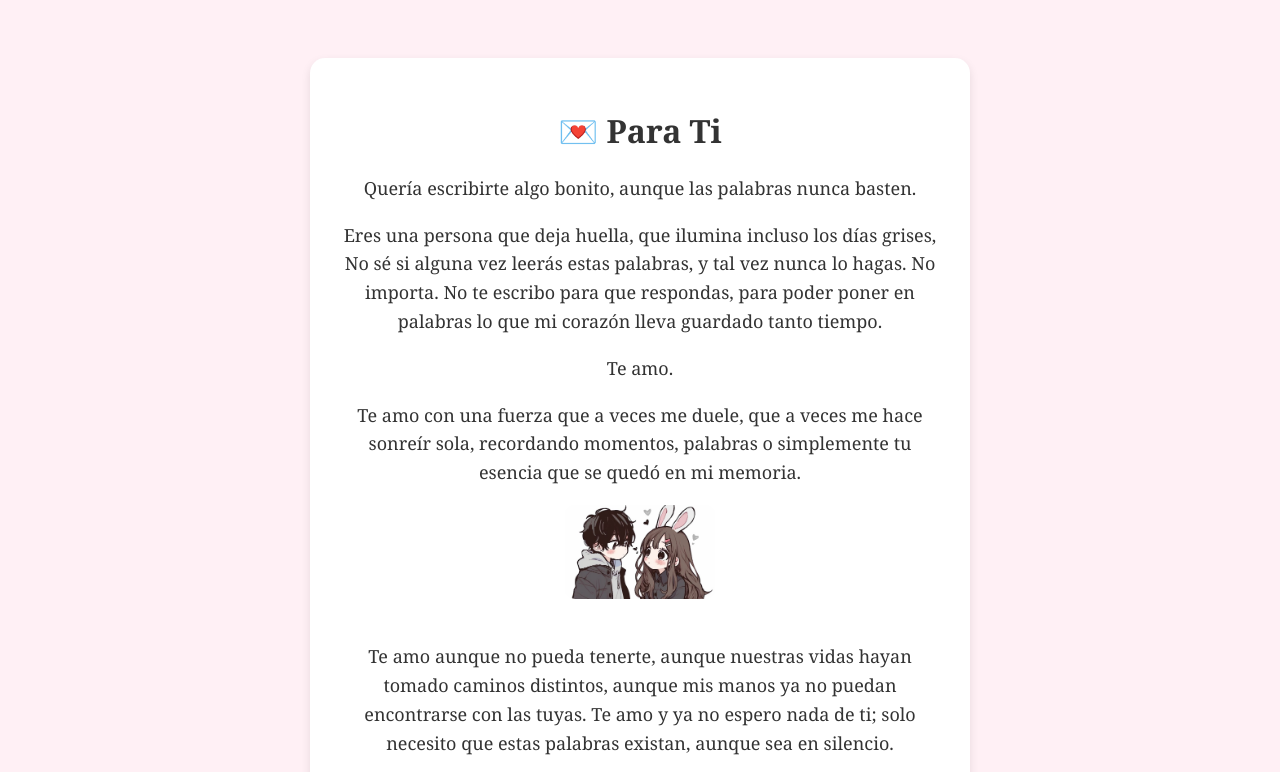
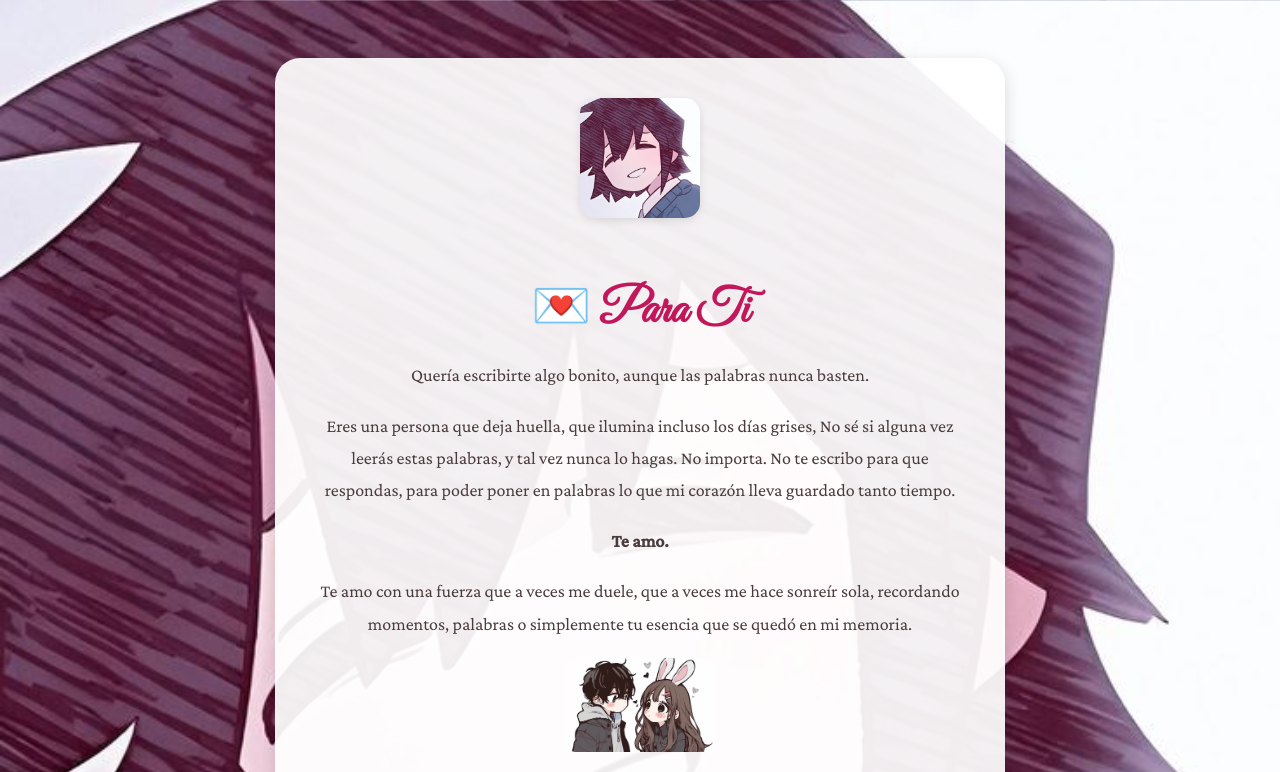
Before and after one commit to Rebecapachon/Carta, a plain HTML site: page carta.html in a window 1280 px wide. Shown: the top 772 px of the page. Drawn offline with nearby package versions, Linux system fonts and the light colour scheme.

Commit message:
carta.html

```diff
--- a/carta.html
+++ b/carta.html
@@ -1,37 +1,86 @@
+
 <!DOCTYPE html>
 <html lang="es">
 <head>
   <meta charset="UTF-8">
   <meta name="viewport" content="width=device-width, initial-scale=1.0">
-  <title>Para ti 💌</title>
+  <title>Para Ti 💌</title>
   <style>
+    @import url('https://fonts.googleapis.com/css2?family=Great+Vibes&family=Crimson+Pro:wght@400;500&display=swap');
+
     body {
-      background: #fff0f5;
-      font-family: 'Georgia', serif;
-      color: #333;
+      background: linear-gradient(180deg, #fff0f5, #ffe4e1);
+      background-image: url('amy1.jpeg');
+      background-size: cover;
+      background-attachment: fixed;
+      background-position: center;
+      font-family: 'Crimson Pro', serif;
+      color: #4a3c3c;
       text-align: center;
       padding: 50px;
+      animation: fadeIn 1s ease-in;
     }
+
+    @keyframes fadeIn {
+      from {opacity: 0;}
+      to {opacity: 1;}
+    }
+
     .carta {
-      background: white;
-      border-radius: 15px;
-      padding: 30px;
-      max-width: 600px;
+      background: rgba(255, 255, 255, 0.92);
+      border-radius: 25px;
+      padding: 40px;
+      max-width: 650px;
       margin: auto;
-      box-shadow: 0 4px 10px rgba(0,0,0,0.1);
+      box-shadow: 0 6px 18px rgba(0,0,0,0.15);
+      animation: slideUp 1.2s ease;
     }
+
+    @keyframes slideUp {
+      from {transform: translateY(30px); opacity: 0;}
+      to {transform: translateY(0); opacity: 1;}
+    }
+
+    h1 {
+      font-family: 'Great Vibes', cursive;
+      font-size: 48px;
+      color: #c2185b;
+      margin-bottom: 10px;
+    }
+
     p {
       font-size: 18px;
-      line-height: 1.6;
+      line-height: 1.8;
+      margin-bottom: 18px;
+    }
+
+    img.decoracion {
+      width: 120px;
+      border-radius: 15px;
+      margin-bottom: 25px;
+      box-shadow: 0 3px 8px rgba(0,0,0,0.1);
+      transition: transform 0.3s ease;
+    }
+
+    img.decoracion:hover {
+      transform: scale(1.05);
+    }
+
+    .firma {
+      font-family: 'Great Vibes', cursive;
+      font-size: 26px;
+      color: #c2185b;
+      margin-top: 25px;
     }
   </style>
 </head>
 <body>
   <div class="carta">
+    <img src="amy1.jpeg" alt="Decoración romántica" class="decoracion">
     <h1>💌 Para Ti</h1>
     <p>Quería escribirte algo bonito, aunque las palabras nunca basten.</p>
     <p>Eres una persona que deja huella, que ilumina incluso los días grises, No sé si alguna vez leerás estas palabras, y tal vez nunca lo hagas. No importa. No te escribo para que respondas, para poder poner en palabras lo que mi corazón lleva guardado tanto tiempo.
-    <p>Te amo. </p>
+    <p><strong>Te amo.</strong></p>
     <p>Te amo con una fuerza que a veces me duele, que a veces me hace sonreír sola, recordando momentos, palabras o simplemente tu esencia que se quedó en mi memoria.</p>
     <img src="descarga.jpg" alt="Imagen decorativa" style="width:150px; margin-bottom:20px; border-radius:10px;">
     <p>Te amo aunque no pueda tenerte, aunque nuestras vidas hayan tomado caminos distintos, aunque mis manos ya no puedan encontrarse con las tuyas. Te amo y ya no espero nada de ti; solo necesito que estas palabras existan, aunque sea en silencio.</p>
@@ -44,9 +93,7 @@
     <p>Gracias. Gracias por existir en mi vida, aunque haya sido de manera fugaz o complicada. Gracias por mostrarme que amar puede ser profundo, que puede doler y sanar al mismo tiempo, que puede quedarse en el corazón aunque la persona no esté. Gracias por ser un pedazo de mi historia, un pedazo de mí que nunca se olvidará.</p>
     <p>No sé si estas palabras te lleguen algún día, y sinceramente ya no importa. Las escribo para liberarme, para honrar lo que siento, para reconocer que te amo con toda mi alma, aunque ya no seas mío</p>
     <p>Gracias por existir, por ser tú. ❤️</p>
-    <p>Con cariño,<br><strong>Rebeca</strong></p>
-    <img src="amy1.jpeg" alt="Imagen decorativa" style="width:150px; margin-bottom:20px; border-radius:10px;">
+    <div class="firma">Con cariño,<br>Rebeca</div>
   </div>
 </body>
-
 </html>
```
